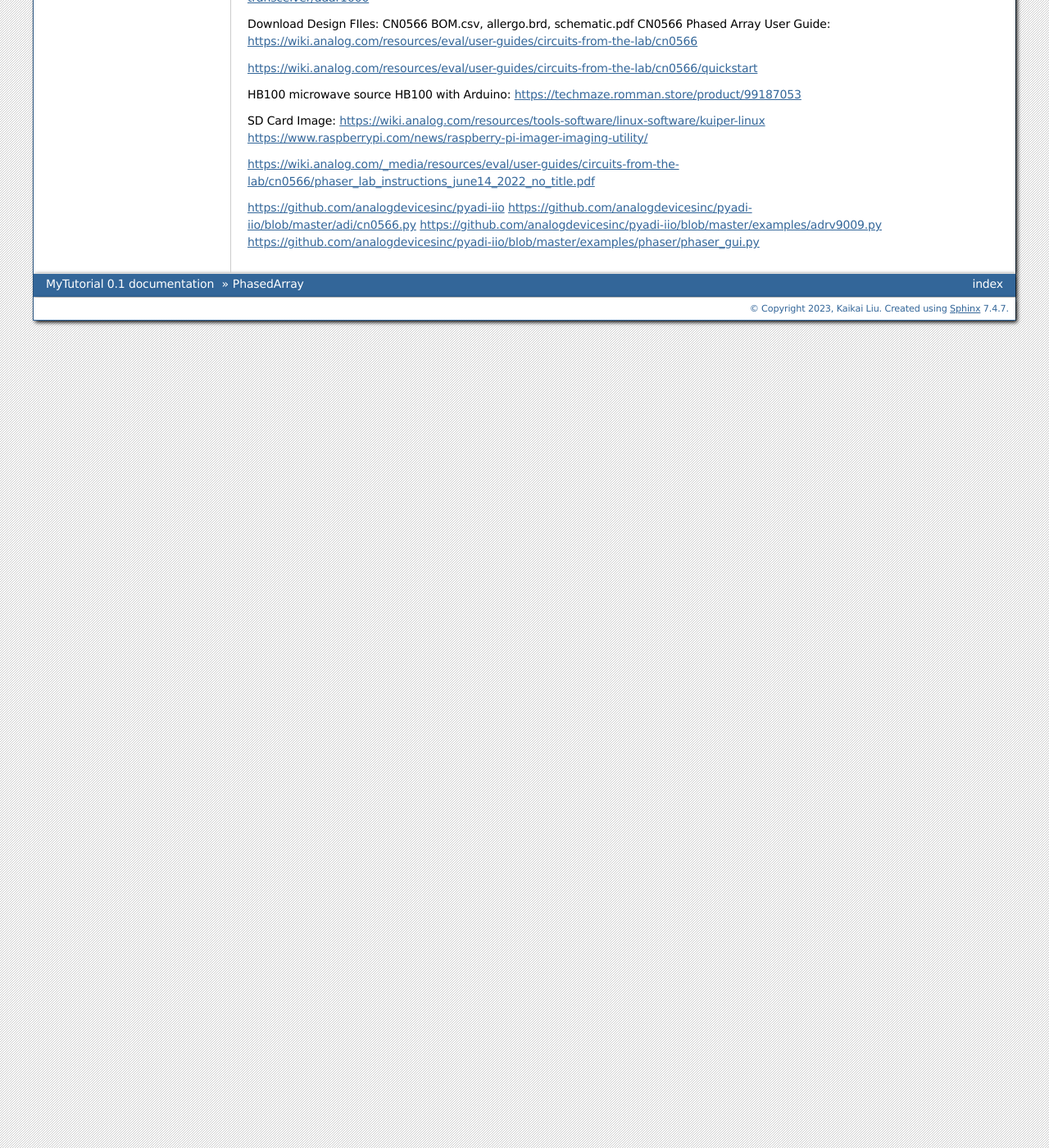
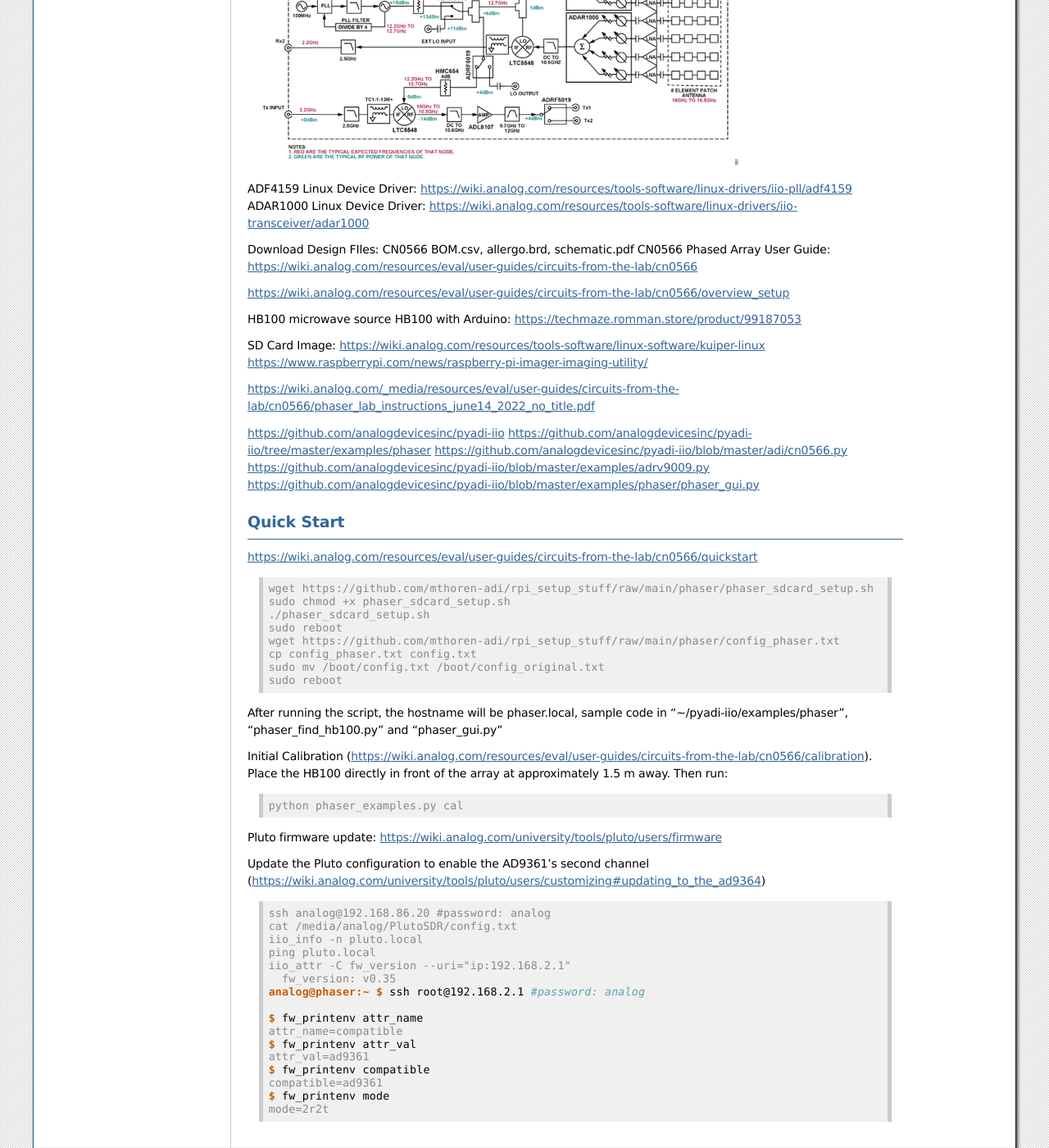
Before and after one commit to lkk688/mytutorial, a Sphinx documentation site: the page built from docs/source/PhasedArray.rst, in a window 1280 px wide and 1400 px high, scrolled down 903 px. Shown: the whole window at 82% size. Built offline with Sphinx 7.4.7, drawn with Linux system fonts in a browser that asks for light colours; some of the changed text lies outside the part shown.

Commit message:
phasedarray

```diff
--- a/docs/source/PhasedArray.rst
+++ b/docs/source/PhasedArray.rst
@@ -6,6 +6,10 @@
 Phased Array (Phaser) Development Platform: https://www.analog.com/en/design-center/reference-designs/circuits-from-the-lab/cn0566.html
 
 The CN0566 main board implements an 8-element phased array, downconverting mixers, local oscillator (LO), and digital control circuitry. The CN0566 outputs are two IF signals at a nominal frequency of 2.2 GHz, that are digitized by a PlutoSDR module.
+
+The RF input signal is received from an onboard 8-element patch antenna that operates from 10 to 10.5 GHz. Each antenna element is input to an ADL8107, a low noise amplifier (LNA) that operates from 6-18GHz with 1.3dB NF and 24 dB gain. The output of these amplifiers is fed into the main core of this circuitry, two of the ADAR1000. The ADAR1000 is an 8 GHz to 16 GHz, 4-Channel, beamformer that allows per-channel, 360° phase adjustment with 2.8° resolution, and 31dB gain adjustment with 0.5dB resolution. The ADAR1000s are capable of bidirectional, half-duplex operation. However, CN0566 only connects the ADAR1000 receive paths. The outputs of four LNAs get phase and amplitude shifted by an ADAR1000, then summed together at its RFIO output.
+
+The ADAR1000's RFIO output passes through a low pass filter before entering the LTC5548 mixer. The low pass filter removes the high side image of the mixer as well as any re-radiation of the high side LO. LTC5548 outputs an IF of approximately 2.2 GHz which passes through a low pass filter (LPF) to remove mixer spurs and attenuate any RF or LO leakage. The LPF's output, at Rx1 and Rx2, can then be mixed down and sampled by an external 2-channel SDR receiver, such as the ADALM-Pluto.
 
 ADAR1000 (https://www.analog.com/en/products/ADAR1000.html): 8 GHz to 16 GHz, 4-Channel, X Band and Ku Band Beamformer, 4-wire SPI interface
 
@@ -29,7 +33,7 @@
 Download Design FIles: CN0566 BOM.csv, allergo.brd, schematic.pdf
 CN0566 Phased Array User Guide: https://wiki.analog.com/resources/eval/user-guides/circuits-from-the-lab/cn0566
 
-https://wiki.analog.com/resources/eval/user-guides/circuits-from-the-lab/cn0566/quickstart
+https://wiki.analog.com/resources/eval/user-guides/circuits-from-the-lab/cn0566/overview_setup
 
 HB100 microwave source
 HB100 with Arduino: https://techmaze.romman.store/product/99187053
@@ -41,6 +45,54 @@
 https://wiki.analog.com/_media/resources/eval/user-guides/circuits-from-the-lab/cn0566/phaser_lab_instructions_june14_2022_no_title.pdf
 
 https://github.com/analogdevicesinc/pyadi-iio
+https://github.com/analogdevicesinc/pyadi-iio/tree/master/examples/phaser
 https://github.com/analogdevicesinc/pyadi-iio/blob/master/adi/cn0566.py
 https://github.com/analogdevicesinc/pyadi-iio/blob/master/examples/adrv9009.py
 https://github.com/analogdevicesinc/pyadi-iio/blob/master/examples/phaser/phaser_gui.py
+
+Quick Start
+------------
+
+https://wiki.analog.com/resources/eval/user-guides/circuits-from-the-lab/cn0566/quickstart
+
+.. code-block:: console
+
+  wget https://github.com/mthoren-adi/rpi_setup_stuff/raw/main/phaser/phaser_sdcard_setup.sh
+  sudo chmod +x phaser_sdcard_setup.sh
+  ./phaser_sdcard_setup.sh
+  sudo reboot
+  wget https://github.com/mthoren-adi/rpi_setup_stuff/raw/main/phaser/config_phaser.txt
+  cp config_phaser.txt config.txt
+  sudo mv /boot/config.txt /boot/config_original.txt
+  sudo reboot
+
+After running the script, the hostname will be phaser.local, sample code in "~/pyadi-iio/examples/phaser", "phaser_find_hb100.py" and "phaser_gui.py"
+
+Initial Calibration (https://wiki.analog.com/resources/eval/user-guides/circuits-from-the-lab/cn0566/calibration). Place the HB100 directly in front of the array at approximately 1.5 m away. Then run:
+
+.. code-block:: console
+
+  python phaser_examples.py cal
+
+Pluto firmware update: https://wiki.analog.com/university/tools/pluto/users/firmware
+
+Update the Pluto configuration to enable the AD9361's second channel (https://wiki.analog.com/university/tools/pluto/users/customizing#updating_to_the_ad9364)
+
+.. code-block:: console
+
+  ssh analog@192.168.86.20 #password: analog
+  cat /media/analog/PlutoSDR/config.txt
+  iio_info -n pluto.local
+  ping pluto.local
+  iio_attr -C fw_version --uri="ip:192.168.2.1"
+    fw_version: v0.35
+  analog@phaser:~ $ ssh root@192.168.2.1 #password: analog
+
+  $ fw_printenv attr_name
+  attr_name=compatible
+  $ fw_printenv attr_val
+  attr_val=ad9361
+  $ fw_printenv compatible
+  compatible=ad9361
+  $ fw_printenv mode
+  mode=2r2t
```
